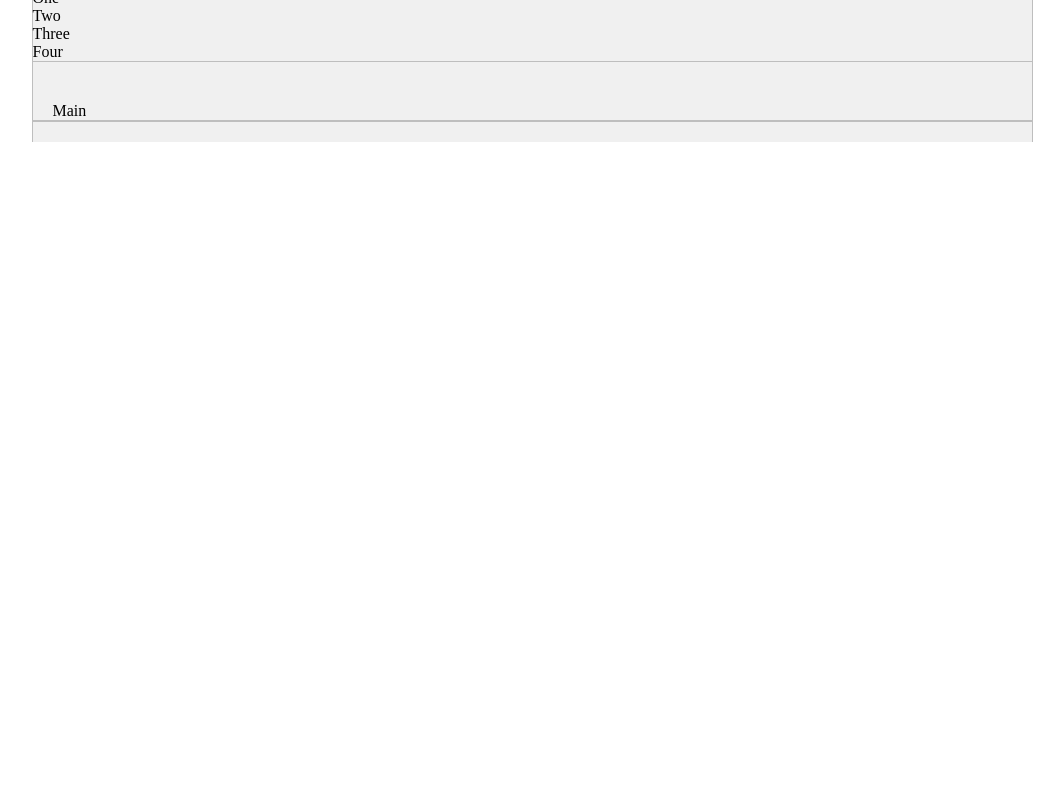
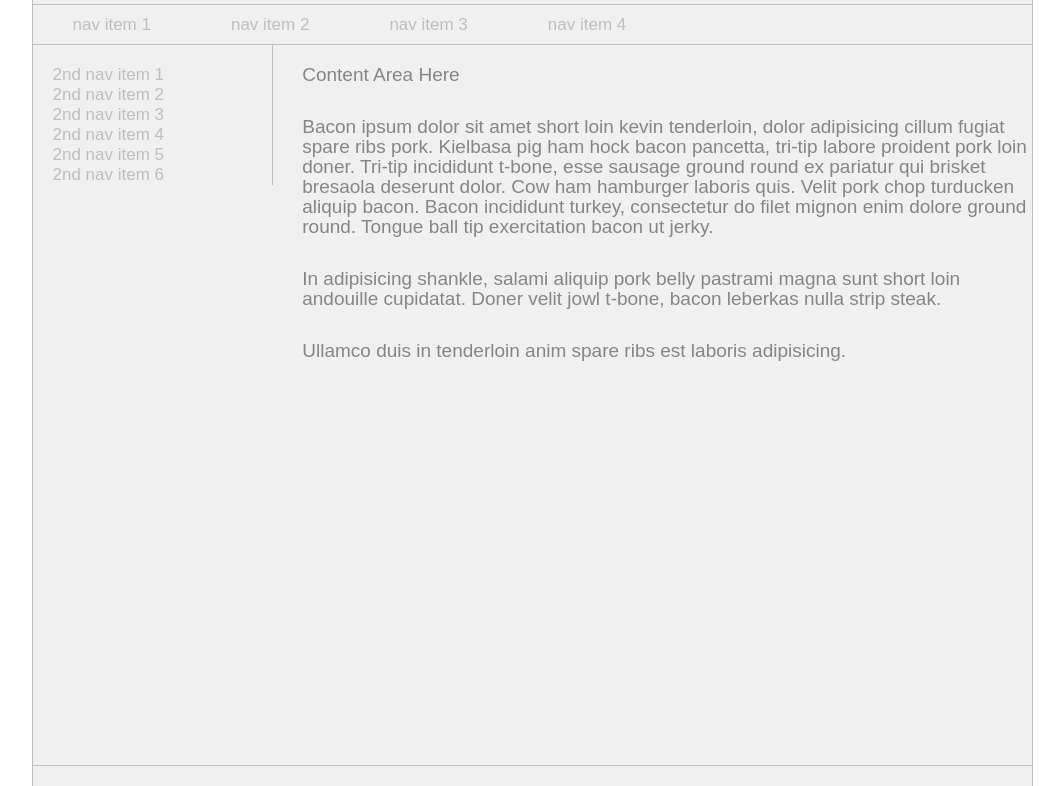
Before and after one commit to plonko/tribalhtmltest, a plain HTML site: page index.html in a window 1280 px wide. Shown: the part 156-942 px from the top of the page, without its empty margins (108-1172 px from the left). Before the commit the page ends 800 px from the top, so only its background shows below. Drawn offline with Linux system fonts and the light colour scheme.

Commit message:
Pixel perfecting..

```diff
--- a/index.html
+++ b/index.html
@@ -9,17 +9,29 @@
         <div class="header indent">
             <img src="http://placehold.it/272x120" class="logo">
         </div>
-        <div class="nav border">
-            <ul class="menu">
-                <li>One</li>
-                <li>Two</li>
-                <li>Three</li>
-                <li>Four</li>
+        <div class="top_nav border">
+            <ul class="menu clearfix">
+                <li><a href="#">nav item 1</a></li>
+                <li><a href="#">nav item 2</a></li>
+                <li><a href="#">nav item 3</a></li>
+                <li><a href="#">nav item 4</a></li>
             </ul>
         </div>
-        <div class="left_col indent"></div>
-        <div class="main_col indent border">
-            Main
+        <div class="left_col indent border">
+            <ul class="menu clearfix">
+                <li><a href="#">2nd nav item 1</a></li>
+                <li><a href="#">2nd nav item 2</a></li>
+                <li><a href="#">2nd nav item 3</a></li>
+                <li><a href="#">2nd nav item 4</a></li>
+                <li><a href="#">2nd nav item 5</a></li>
+                <li><a href="#">2nd nav item 6</a></li>
+            </ul>
+        </div>
+        <div class="main_col indent">
+            <p class="title">Content area here</p>
+            <p>Bacon ipsum dolor sit amet short loin kevin tenderloin, dolor adipisicing cillum fugiat spare ribs pork. Kielbasa pig ham hock bacon pancetta, tri-tip labore proident pork loin doner. Tri-tip incididunt t-bone, esse sausage ground round ex pariatur qui brisket bresaola deserunt dolor. Cow ham hamburger laboris quis. Velit pork chop turducken aliquip bacon. Bacon incididunt turkey, consectetur do filet mignon enim dolore ground round. Tongue ball tip exercitation bacon ut jerky.</p>
+            <p>In adipisicing shankle, salami aliquip pork belly pastrami magna sunt short loin andouille cupidatat. Doner velit jowl t-bone, bacon leberkas nulla strip steak.</p>
+            <p>Ullamco duis in tenderloin anim spare ribs est laboris adipisicing.</p>
         </div>
         <div class="footer indent border"></div>
     </div>
--- a/media/css/style.css
+++ b/media/css/style.css
@@ -10,6 +10,17 @@ ul,li {
     list-style: none;
 }
 
+a,
+a:active,
+a:focus {
+    color: inherit;
+    text-decoration: none;
+}
+
+a:hover {
+    text-decoration: underline;
+}
+
 /*Mixin classes*/
 .indent {
     padding: 20px 0 0 20px;
@@ -20,7 +31,25 @@ ul,li {
     border-color: #bebebe;
 }
 
+.clearfix:after {
+    visibility: hidden;
+    display: block;
+    font-size: 0;
+    content: " ";
+    clear: both;
+    height: 0;
+    }
+* html .clearfix             { zoom: 1; } /* IE6 */
+*:first-child+html .clearfix { zoom: 1; } /* IE7 */
+
 /*Style*/
+/*Global*/
+body {
+    color: #878585;
+    font-family: Arial, "Helvetica Neue", Helvetica, sans-serif;
+    font-size: 19px;
+}
+
 .container {
     background: #f0f0f0;
     width: 999px;
@@ -29,14 +58,62 @@ ul,li {
     border-width: 0px 1px;
 }
 
-.nav {
+p {
+    margin: 0 0 32px 0;
+    line-height: 20px;
+}
+
+/*Header*/
+.top_nav {
     border-width: 1px 0px;
+    padding-left: 22px;
+}
+
+.menu {
+    color: #bebebe;
+    font-size: 17px;
+}
+
+.top_nav li{
+    float: left;
+    margin-right: 44px;
+}
+
+.top_nav li a{
+    display: block;
+    padding: 10px 18px 9px 18px;
+}
+
+.logo {
+    display: block;
+    margin-bottom: 20px;
+}
+
+/*Columns*/
+.left_col {
+    float: left;
+    border-width: 0px 1px 0px 0px;
+    width: 22%;
+   /* Loose % allows for more descrencies between browsers than exact px
+    Important when floating main content chunks! Also float in opp directions
+    so no gap on the right in case they don't meet*/
 }
 
 .main_col {
-    border-width: 0px 0px 1px 0px;
+    width: 73%;
+    float: right;
+    min-height: 700px;
+
 }
 
+.title {
+    text-transform: capitalize;
+}
+
+
+/*Footer*/
 .footer {
     border-width: 1px 0 0 0;
+    float: none;
+    clear: both;
 }
```
